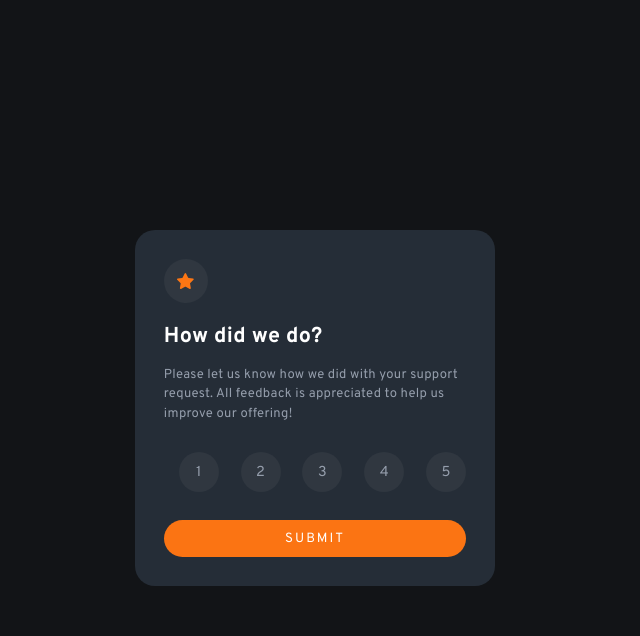
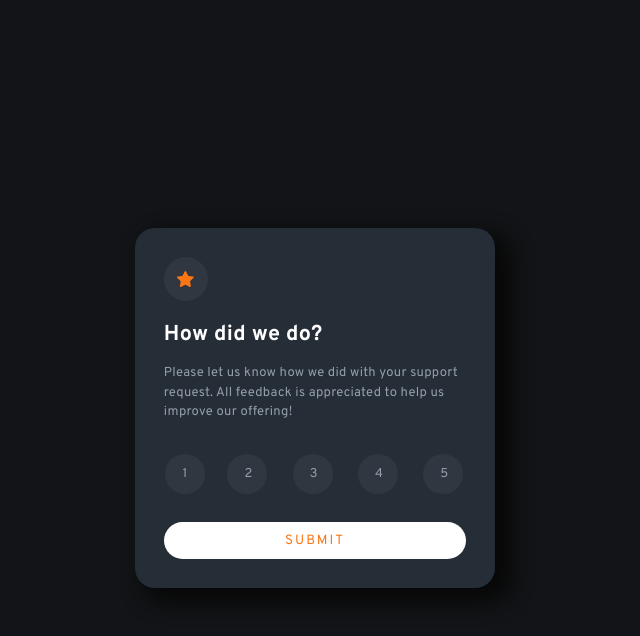
Before and after one commit to EtFX1/Frontend-Mentor-Interactive-rating-component-solution-2, a plain HTML site: page index.html in a window 1280 px wide. Both pictures are taken after a click on the button "SUBMIT". Shown: the whole page, without its empty margins (325-965 px from the left). Drawn offline with Linux system fonts and the light colour scheme.

Commit message:
Finished final styling

```diff
--- a/index.html
+++ b/index.html
@@ -45,7 +45,7 @@
 
           <!-- !rating button form -->
           <form id="form" action="get">
-            <div id="rating-btns-cont">
+            <fieldset id="rating-btns-cont">
               <!-- @!button 1 -->
 
               <!-- *radio button input -->
@@ -82,7 +82,7 @@
               <!-- *radio button label -->
               <label id="5" class="radio-btn-label" for="rating-number-button-5">5</label>
 
-            </div>
+            </fieldset>
 
             <!-- !submit button -->
             <button type="submit" id="submit-btn">SUBMIT</button>
--- a/styles.css
+++ b/styles.css
@@ -1,12 +1,13 @@
 :root {
 
   /* *grey background for star and radio buttons */
-  --circle-background: rgba(90, 98, 101, 0.2);
-  --selected-button: rgb(124, 135, 152);
+  --circle-bg-grey: rgba(90, 98, 101, 0.2);
+  --selected-btn-grey: rgb(124, 135, 152);
+  --hovered-btn-orange: hsl(25, 97%, 53%);
   --main-font: "Overpass", sans-serif;
 }
 
-/* *targets the body and main container */
+/* *styles the body and main container */
 body,
 main {
   height: 100vh;
@@ -19,81 +20,98 @@ main {
   letter-spacing: 0.3px;
 }
 
-/* *targets h1 */
-h2.heading {
-  color: hsl(0, 0%, 100%);
-  margin-bottom: 0;
+
+/* @!card container and actual card */
+/* *styles containers for BOTH CARDS (rating and thank you card) */
+.card-cont {
+  width: 90%;
+  /* ?instead of a media query, just set a maximum width */
+  max-width: 400px;
 }
+
+/* *styles card background*/
+.card {
+  background-color: hsl(213, 19%, 18%);
+  border-radius: 20px;
+  padding: 8%;
+  box-shadow: 12px 10px 20px 5px hsl(0, 0%, 3%);
+}
+
+/* @!card content */
 
 /* *targets span element around star*/
 span.star-bg {
   border-radius: 50%;
   width: 44px;
   height: 44px;
-  background-color: var(--circle-background);
+  background-color: var(--circle-bg-grey);
   display: grid;
   place-items: center;
 }
 
-/* *targets containers for BOTH CARDS */
-.card-cont {
-  width: 90%;
-  /* ?instead of a media query, just set a maximum width */
-  max-width: 400px;
+
+/* *styles h1 */
+h2.heading {
+  color: hsl(0, 0%, 100%);
+  margin-bottom: 0;
 }
 
-/* *targets actual card content for BOTH CARDS */
-.card {
-  background-color: hsl(213, 19%, 18%);
-  border-radius: 20px;
-  padding: 8%;
-}
-
-/* *targets paragraph */
+/* *styles paragraph */
 .paragraph {
   font-size: 13px;
   color: hsl(217, 12%, 63%);
 }
 
-/* *targets container holding radio buttons form */
+/* *styles container holding radio buttons form */
 
-#rating-btns-cont {
+fieldset#rating-btns-cont {
+  border:none;
   display: flex;
-  margin: 28px 0 28px;
-  justify-content: space-between;
+  margin: 28px 0 28px -21px;
+  padding: 0;
+  justify-content: space-around;
 }
 
-/* *targets radio inputs */
-input[type="radio"] {
+
+/* *styles radio input buttons */
+.radio-btn-input {
   appearance: none;
-}
-
-/* *targets radio button labels */
-label.radio-btn-label {
-  background-color: var(--circle-background);
-  display: grid;
-  place-items: center;
-  color: hsl(217, 12%, 63%);
+  background-color: var(--circle-bg-grey);
   border-radius: 50%;
   width: 40px;
   height: 40px;
   cursor: pointer;
 }
 
-/* *click style */
-
-.radio-btn-selected {
-  background-color: var(--selected-button);
-  color: rgb(255, 255, 255);
+/* *styles radio button numbers */
+.radio-btn-label  {
+  font-size: 0.8rem;
+  color: hsl(217, 12%, 63%);
+  margin-left: -3.8rem;
+  margin-top: 0.9rem;
 }
 
-/* *changes color to orange on hover*/
-.radio-btn-label:hover {
-  color: hsl(0, 0%, 100%);
-  background-color: hsl(25, 97%, 53%);
+/* *changes the background color of radio button to grey when clicked/focus (and color of label to white)  */
+
+.radio-btn-input:checked,
+.radio-btn-input:focus {
+  background-color: var(--selected-btn-grey);
+  outline:none;
 }
 
-/* *submit button */
+/* *changes background color to orange on hover */
+.radio-btn-input:hover {
+  background-color: var(--hovered-btn-orange);
+}
+
+/* *changes the label to white when the input is selected, focused or hovered */
+.radio-btn-input:checked + .radio-btn-label,
+.radio-btn-input:focus + .radio-btn-label ,
+.radio-btn-input:hover + .radio-btn-label {
+  color: hsl(0, 0%, 100%);
+}
+
+/* *styling for submit button */
 #submit-btn {
   font-family: var(--main-font);
   background-color: hsl(25, 97%, 53%);
@@ -105,23 +123,25 @@ label.radio-btn-label {
   letter-spacing: 2px;
 }
 
-/* *changes color to orange on hover*/
-#submit-btn:hover {
+/* *changes background color of submit button to orange on hover and focus*/
+#submit-btn:hover,  #submit-btn:focus{
   background-color: hsl(0, 0%, 100%);
   color: hsl(25, 97%, 53%);
+  outline: none;
 }
 
-.radio-btn-label:hover, #submit-btn:hover {
-  transition-duration: 0.1s;
+/* * delays hover effect on hover button by 0.1s */
+#submit-btn:hover {
+  transition-duration: 0.2s;
 }
 
-/* *targets thank you card */
+/* *styling for thank you card */
 #thank-you-card-cont {
   display: none;
   text-align: center;
 }
 
-/* *targets the grey background surrounding the rating */
+/* *styling the grey background surrounding the rating text */
 #rating-bg {
   margin-top: 17.4px;
   width: 150px;
```
